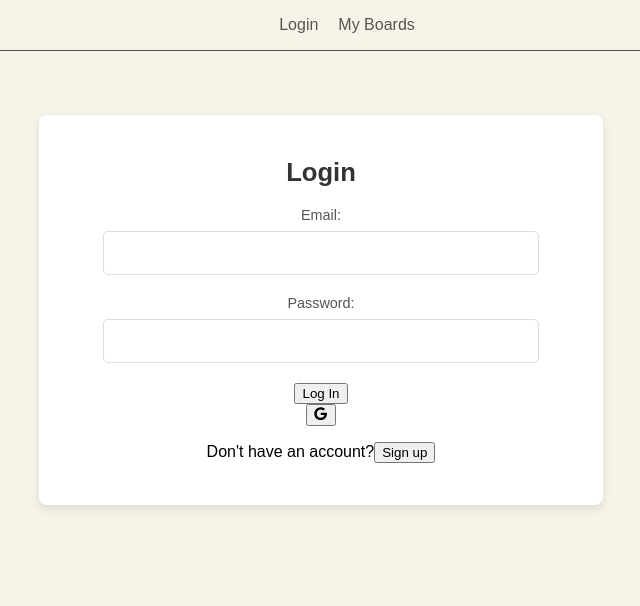
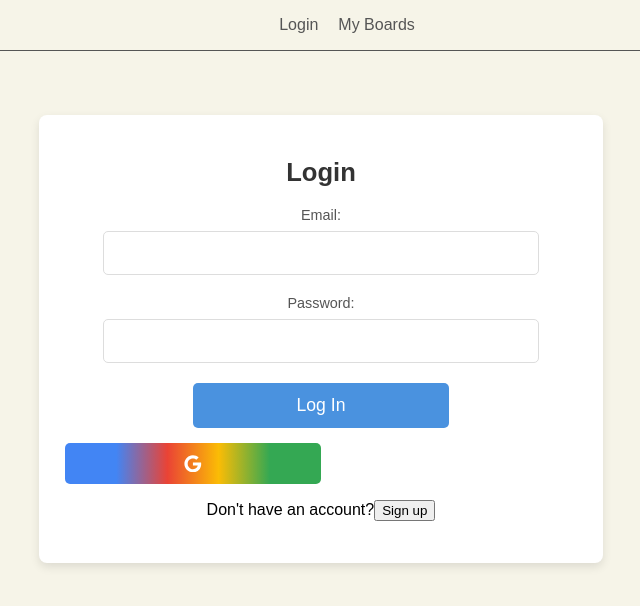
Before and after one commit to nvikberg/ExamensarbeteHjalmarVikberg, a React (Create React App) app in the folder my-react-app/: page / in a window 1280 px wide. Shown: the top 606 px of the page, without its empty margins (319-959 px from the left). Built offline with nearby package versions, Linux system fonts and the light colour scheme; no server answers.

Commit message:
lite styling på login knapp men det är nått weird

```diff
--- a/my-react-app/src/CSS/Login.module.css
+++ b/my-react-app/src/CSS/Login.module.css
@@ -63,24 +63,56 @@
   text-align: center;
 }
 
-/* button {
-  width: 30%;
-  padding: 2%;
-  background-color: var(--dark-green);
-  color: #fff;
-  font-size: 1rem;
+.loginButton {
+  width: 50%;
+  padding: 12px;
+  font-size: 1.1rem;
+  color: white;
+  background-color: #4a92df; /* Blue color for the button */
   border: none;
   border-radius: 5px;
   cursor: pointer;
   transition: background-color 0.3s ease;
-  margin-top: 0.3rem;
 }
 
-button:disabled {
-  background-color: #ccc;
-  cursor: not-allowed;
-} */
+/* Button hover effect */
+.loginButton:hover {
+  background-color: #0056b3; /* Darker blue on hover */
+}
 
-/* button:hover:not(:disabled) {
-  background-color: var(--light-orange)
-} */
+
+/* Google-like login button styling */
+.googleLoginButton {
+  width: 50%; /* Button width */
+  padding: 12px;
+  font-size: 1.1rem;
+  background-color: #4285f4; /* Google Blue */
+  color: white;
+  border: none;
+  border-radius: 5px;
+  cursor: pointer;
+  margin-top: 15px;
+  display: flex;
+  justify-content: center;
+  align-items: center;
+  transition: background-color 0.3s ease;
+  text-align: center;
+}
+
+/* Styling for Google icon (optional) */
+.googleLoginButton img {
+  width: 20px;
+  height: 20px;
+  margin-right: 10px;
+  object-fit: contain;
+}
+
+/* Adding Google colors to the button background */
+.googleLoginButton {
+  background: linear-gradient(90deg, #4285f4 20%, #ea4335 40%, #fbbc05 60%, #34a853 80%);
+}
+
+/* Google button hover effect */
+.googleLoginButton:hover {
+  background-color: #357ae8; /* Slightly darker blue for hover */
+}
--- a/my-react-app/src/TS/GoogleLogin.tsx
+++ b/my-react-app/src/TS/GoogleLogin.tsx
@@ -5,6 +5,7 @@
 import { db } from "../Data/firebase";
 import { useState } from "react";
 import React from 'react';
+import styles from '../CSS/Login.module.css'
 
 //Google login öppnar ett pop up fönster onClick, sedan signas man in med en token som generas genom firebase
 //ditt google konto blir sparat i authentication, och en ny Users läggs till i databasen (bara med email just nu)
@@ -77,7 +78,7 @@
     }
 
     return (
-        <button onClick={handleGoogleLogin}>
+        <button onClick={handleGoogleLogin} className={styles.googleLoginButton}>
             <FaGoogle></FaGoogle>
         </button>
 
--- a/my-react-app/src/TS/LogInPage.tsx
+++ b/my-react-app/src/TS/LogInPage.tsx
@@ -71,12 +71,10 @@
           />
         </div>
         {error && <p className="errorMessage">{error}</p>}
-        <button type="submit" disabled={loading}>
+        <button type="submit" disabled={loading} className={styles.loginButton}>
           {loading ? "Logging in..." : "Log In"}
         </button>
-              <div>
         <GoogleLogin></GoogleLogin>
-        </div>
       </form>
       <p>
         Don't have an account?
```
